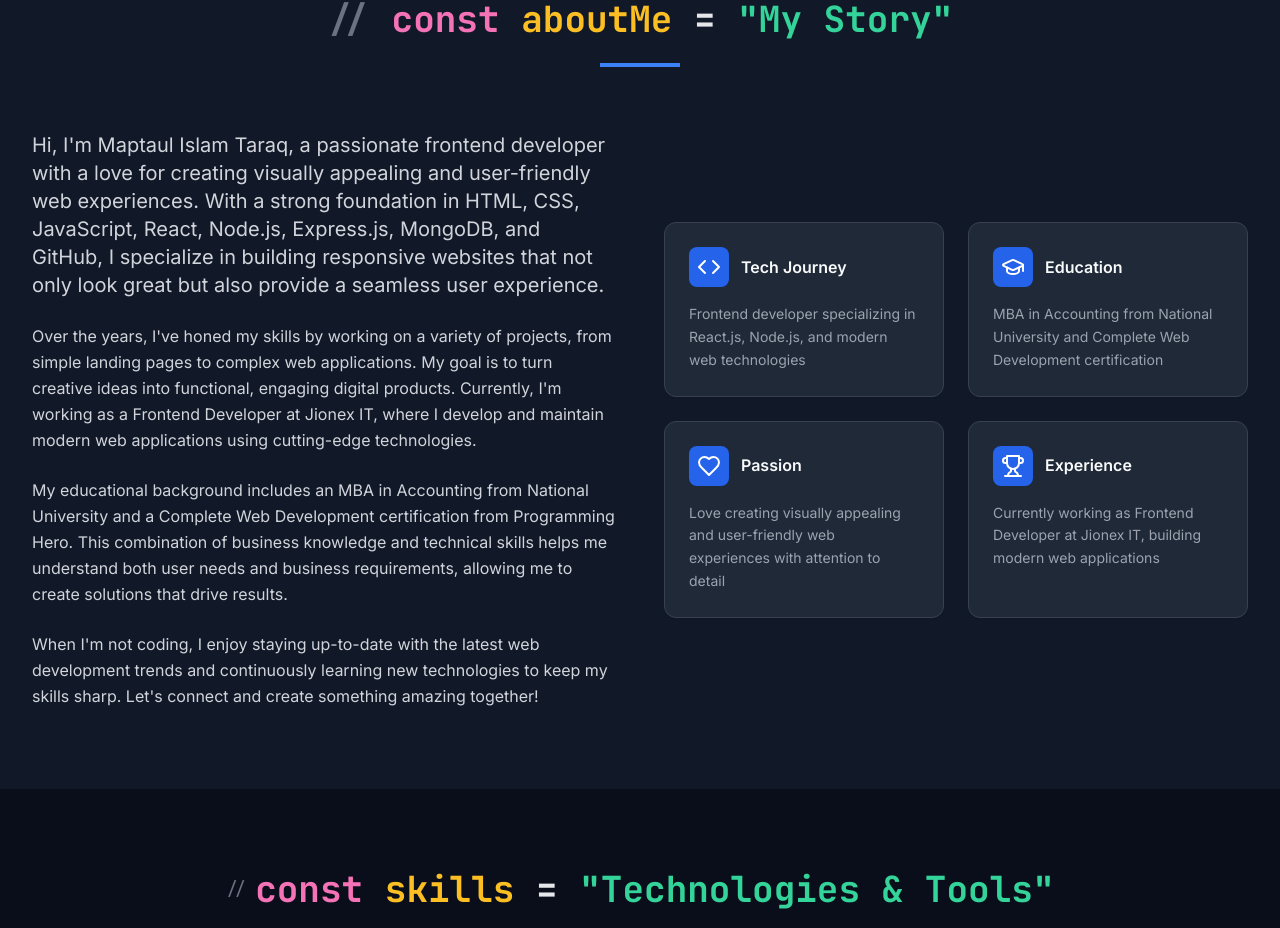
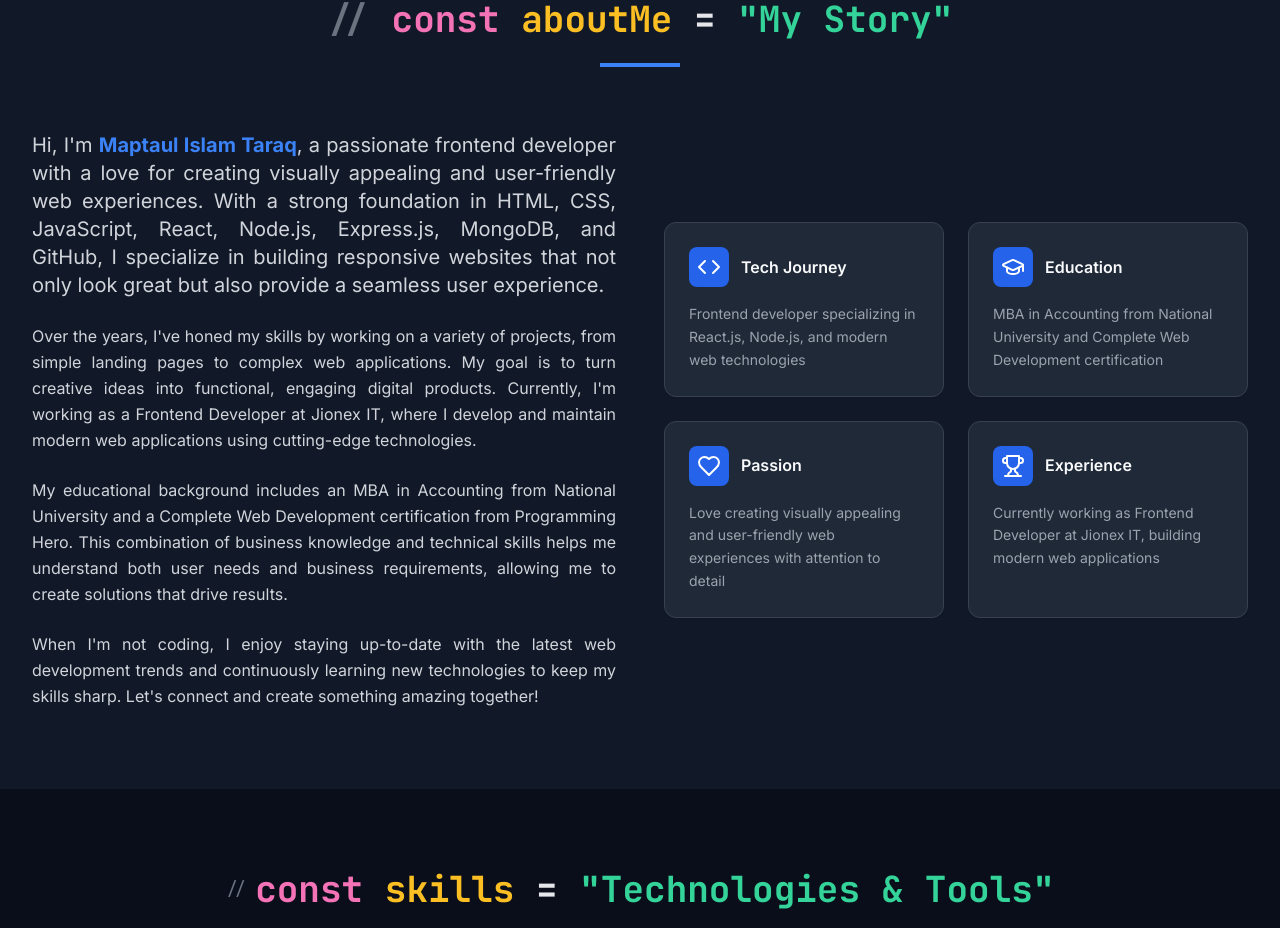
Before and after one commit to Maptaul/New-Resume, a React (Vite) app: page / in a window 1280 px wide. Shown: the part 1277-2205 px from the top of the page. Built offline with nearby package versions, Linux system fonts and the light colour scheme.

Commit message:
project add

```diff
--- a/index.html
+++ b/index.html
@@ -10,7 +10,7 @@
     />
     <meta
       name="keywords"
-      content="Full Stack Developer, MERN stack Developer,  React Developer, Node.js, MongoDB, E-commerce, Web Developer, Freelancer"
+      content="Full Stack Developer, Frontend Developer, MERN stack Developer,  React Developer, Node.js, MongoDB, E-commerce, Web Developer, Freelancer"
     />
     <title>Maptaul Islam Taraq - Full Stack Developer</title>
     <link rel="preconnect" href="https://fonts.googleapis.com" />
--- a/package.json
+++ b/package.json
@@ -1,6 +1,6 @@
 {
-  "name": "jashedul-portfolio",
-  "homepage": "https://shauncuier.github.io/portfolio/",
+  "name": "maptaul-portfolio",
+  "homepage": "https://github.com/Maptaul/New-Resume",
   "private": true,
   "version": "0.0.0",
   "type": "module",
--- a/src/Components/About.jsx
+++ b/src/Components/About.jsx
@@ -70,17 +70,21 @@ const About = ({ isDarkMode }) => {
             viewport={{ once: true }}
           >
             <div
-              className={`prose prose-lg leading-relaxed transition-colors ${
+              className={`prose prose-lg leading-relaxed transition-colors text-justify ${
                 isDarkMode ? "text-dev-textSecondary" : "text-gray-600"
               }`}
             >
               <p className="text-xl mb-6">
-                Hi, I&apos;m Maptaul Islam Taraq, a passionate frontend
-                developer with a love for creating visually appealing and
-                user-friendly web experiences. With a strong foundation in HTML,
-                CSS, JavaScript, React, Node.js, Express.js, MongoDB, and
-                GitHub, I specialize in building responsive websites that not
-                only look great but also provide a seamless user experience.
+                Hi, I&apos;m{" "}
+                <span className="text-primary-500 font-extrabold">
+                  Maptaul Islam Taraq
+                </span>
+                , a passionate frontend developer with a love for creating
+                visually appealing and user-friendly web experiences. With a
+                strong foundation in HTML, CSS, JavaScript, React, Node.js,
+                Express.js, MongoDB, and GitHub, I specialize in building
+                responsive websites that not only look great but also provide a
+                seamless user experience.
               </p>
               <p className="mb-6">
                 Over the years, I&apos;ve honed my skills by working on a
```
Also changed, not shown: 1 other file (tests, documents, lock files or other folders).
